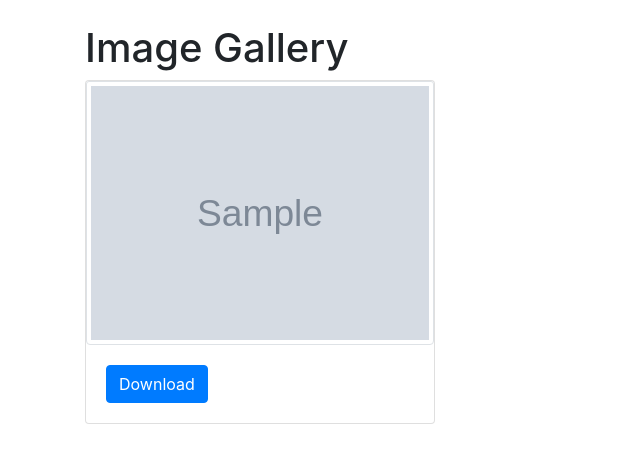
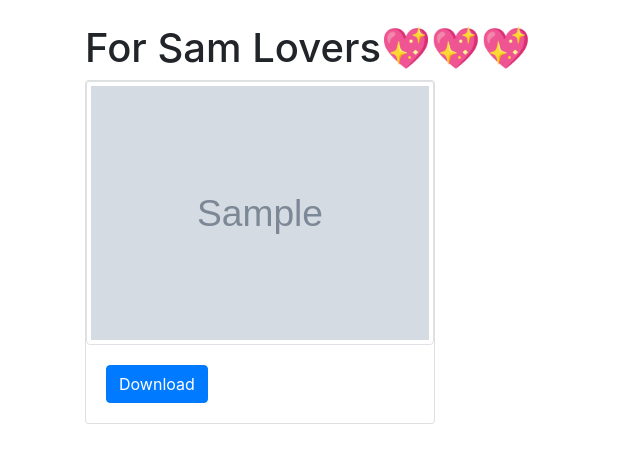
Before and after one commit to aravindhnirmal/samuseflsk, a Flask app: template templates/home.html in a window 1280 px wide. Shown: the top 463 px of the page, without its empty margins (0-640 px from the left). Run offline with Flask 2, Linux system fonts and the light colour scheme; the template is opened without the code that fills it: most values are stand-ins (such as "Sample title", 1, 10 or a date in 2020); grey boxes marked "Sample" are stand-in pictures; some libraries are stand-ins or nearby versions.

Commit message:
Update home.html

```diff
--- a/templates/home.html
+++ b/templates/home.html
@@ -1,12 +1,17 @@
 <!DOCTYPE html>
 <html>
 <head>
-  <title>Image Gallery</title>
+  <title>❤️‍🔥❤️‍🔥❤️‍🔥 Samantha World ❤️‍🔥❤️‍🔥❤️‍🔥</title>
+  <link rel="icon" type="image/png" sizes="32x32" href="{{ url_for('static', filename='favicon-32x32.png') }}">
+  <link rel="icon" type="image/png" sizes="16x16" href="{{ url_for('static', filename='favicon-16x16.png') }}">
+  <link rel="apple-touch-icon" sizes="180x180" href="{{ url_for('static', filename='apple-touch-icon.png') }}">
+  <link rel="manifest" href="{{ url_for('static', filename='site.webmanifest') }}">
+  <link rel="stylesheet" href="https://maxcdn.bootstrapcdn.com/bootstrap/4.0.0/css/bootstrap.min.css">
   <link rel="stylesheet" href="https://maxcdn.bootstrapcdn.com/bootstrap/4.0.0/css/bootstrap.min.css">
 </head>
 <body>
   <div class="container">
-    <h1 class="mt-4">Image Gallery</h1>
+    <h1 class="mt-4">For Sam Lovers💖💖💖</h1>
     <div class="row">
       {% for image in images %}
         <div class="col-md-4">
@@ -19,6 +24,15 @@
         </div>
       {% endfor %}
     </div>
+    <nav aria-label="Image Pagination">
+      <ul class="pagination">
+        {% for page_num in range(1, num_pages + 1) %}
+          <li class="page-item {% if page == page_num %}active{% endif %}">
+            <a class="page-link" href="{{ url_for('index', page=page_num) }}">{{ page_num }}</a>
+          </li>
+        {% endfor %}
+      </ul>
+    </nav>
   </div>
 </body>
 </html>
```
